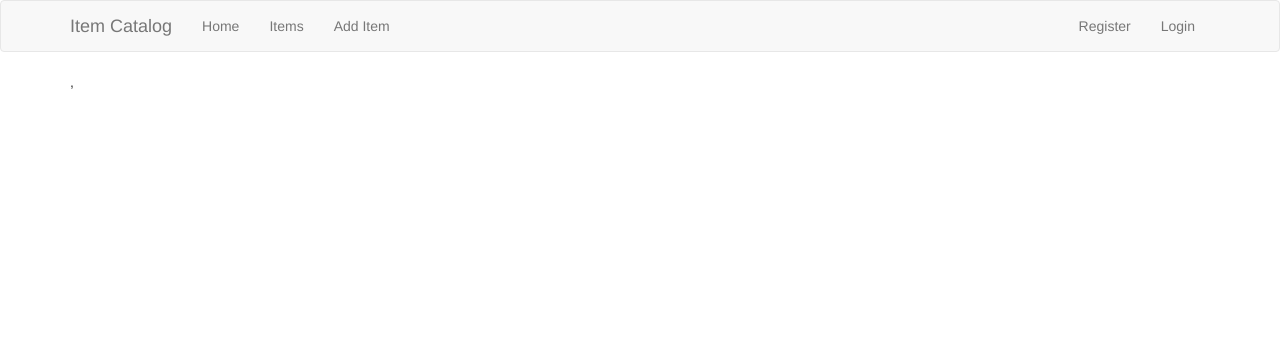
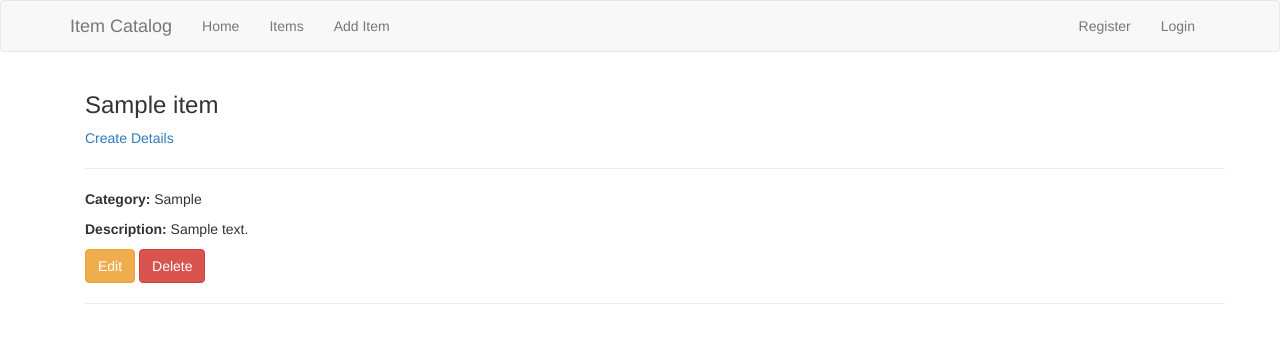
Before and after one commit to Jclewis1989/Item-Catalog, a Flask app: page /items/1/ in a window 1280 px wide. Shown: the top 343 px of the page. Run offline with Flask 2, Linux system fonts and the light colour scheme; tables that the repository leaves empty hold one stand-in row (values such as "Sample post"); some libraries are stand-ins or nearby versions.

Commit message:
details.html

```diff
--- a/templates/details.html
+++ b/templates/details.html
@@ -1,3 +1,42 @@
 {% extends 'layout.html' %}
 
-{{ itemDetails }}
+{% block body %}
+
+ <!-- Page Content -->
+ <div class="container">
+
+    <div class="row">
+
+      <div class="col-lg-12">
+
+        <div class="card mt-4">
+          <div class="card-body">
+            <h3 class="card-title">{{item.name}}</h3>
+            <a href="{{ url_for('newCategory', item_id = item.id )}}">Create Details</a>
+
+          </div>
+        </div>
+        <!-- /.card -->
+
+        <div class="card card-outline-secondary my-4">
+            <hr>
+          {% for i in itemDetails %}
+          <div class="card-body">
+            <p><strong>Category: </strong>{{i.category}}</p>
+            <p><strong>Description: </strong>{{i.description}}</p>
+            <a href="#" class="btn btn-warning">Edit</a>
+            <a href="#" class="btn btn-danger">Delete</a>
+            <hr>
+          </div>
+          {% endfor %}
+        </div>
+        <!-- /.card -->
+
+      </div>
+      <!-- /.col-lg-9 -->
+
+    </div>
+
+  </div>
+  <!-- /.container -->
+  {% endblock %}
```
